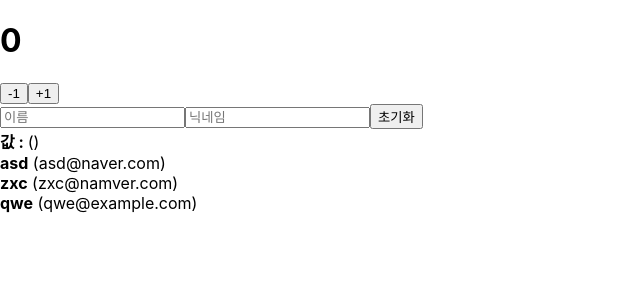
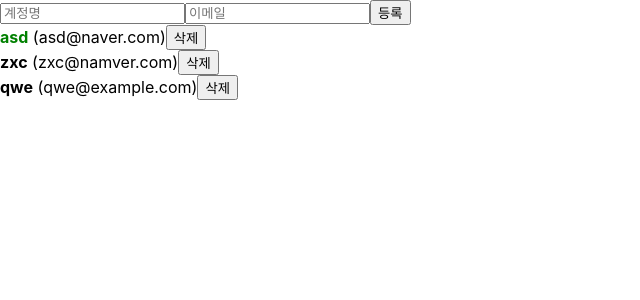
Before and after one commit to H2-won/ReactTutorial, a React (Create React App) app in the folder begin-react/: page / in a window 1280 px wide. Shown: the top 300 px of the page, without its empty margins (0-640 px from the left). Built offline with nearby package versions, Linux system fonts and the light colour scheme.

Commit message:
배열 항목 추가, 삭제, 수정까지 (21.01.28)

```diff
--- a/begin-react/src/App.js
+++ b/begin-react/src/App.js
@@ -1,15 +1,85 @@
-import React from 'react';
-import Counter from './Counter';
-import InputSample from './InputSample';
+import React, {useRef, useState} from 'react';
+import CreateUser from './CreateUser';
 import UserList from './UserList';
 
 function App() {
 
+  const [inputs, setInputs] = useState({
+    username: '',
+    email: '',
+  });
+  const {username, email} = inputs;
+  const onChange = e=>{
+    const {name, value} = e.target;
+    setInputs({
+      ...inputs,
+      [name]: value
+    });
+  };
+
+  const onCreate = ()=>{
+    const user={
+      id: nextId.current,
+      username,
+      email,
+    };
+    // setUsers([...users, user]);
+    setUsers(users.concat(user));
+
+    setInputs({
+      username: '',
+      email:'',
+    });
+    console.log(nextId.current);
+    nextId.current +=1;
+  };
+
+  const onRemove = id =>{
+    setUsers(users.filter(user => user.id !== id));
+  };
+
+  const onToggle = id =>{
+    setUsers(users.map(
+      user => user.id === id
+        ? {...user, active: !user.active}
+        : user
+      ));
+  };
+
+  const [users, setUsers] = useState([
+    {
+      id: 1,
+      username: 'asd',
+      email: 'asd@naver.com',
+      active: true,
+    },
+    {
+      id: 2,
+      username: 'zxc',
+      email: 'zxc@namver.com',
+      active: false,
+    },
+    {
+      id: 3,
+      username: 'qwe',
+      email: 'qwe@example.com',
+      active: false,
+    }
+  ]);
+
+  const nextId = useRef(4);
+
+
+
   return (
     <>
-      <Counter/>
-      <InputSample/>
-      <UserList/>
+      <CreateUser
+        username={username}
+        email ={email}
+        onChange={onChange}
+        onCreate={onCreate}
+      />
+      <UserList users={users} onRemove = {onRemove} onToggle={onToggle}/>
     </>
   );
 }
--- /dev/null
+++ b/begin-react/src/CreateUser.js
@@ -0,0 +1,23 @@
+import React from 'react';
+
+function CreateUser({ username, email, onChange, onCreate}){
+  return(
+    <div>
+      <input
+        name ="username"
+        placeholder="계정명"
+        onChange={onChange}
+        value={username}
+      />
+      <input
+        name ="email"
+        placeholder="이메일"
+        onChange={onChange}
+        value={email}
+      />
+      <button onClick={onCreate}>등록</button>
+    </div>
+  )
+}
+
+export default CreateUser;
--- a/begin-react/src/UserList.js
+++ b/begin-react/src/UserList.js
@@ -1,38 +1,39 @@
 import React from 'react'
 
-function User({user}){
+function User({user, onRemove, onToggle}){
+  const {username, email, id, active} = user;
   return(
     <div>
-            <b>{user.username}</b> <span>({user.email})</span>
+      <b
+        style={{
+          color: active? 'green':'black',
+          cursor: 'pointer'
+        }}
+        onClick={()=>onToggle(id)}
+      >
+        {username}
+      </b>
+      &nbsp;
+      <span>({email})</span>
+      <button onClick={()=> onRemove(id)}>삭제</button>
     </div>
-    )
+  );
 }
 
-function UserList(){
-
-    const users = [
-        {
-            id: 1,
-            username: 'asd',
-            email: 'asd@naver.com',
-        },
-        {
-            id: 2,
-            username: 'zxc',
-            email: 'zxc@namver.com',
-        },
-        {
-            id: 3,
-            username: 'qwe',
-            email: 'qwe@example.com',
-        }
-    ];
+function UserList({users, onRemove, onToggle}){
 
   return (
     <div>
       {
         users.map(
-                    user => (<User user={user} key={user.id} />)
+          (user) =>(
+            <User
+              user={user}
+              key={user.id}
+              onRemove={onRemove}
+              onToggle={onToggle}
+            />
+          )
         )
       }
     </div>
```
Also changed, not shown: 1 other file (tests, documents, lock files or other folders). Lines whose indentation alone changed are shown as unchanged.
